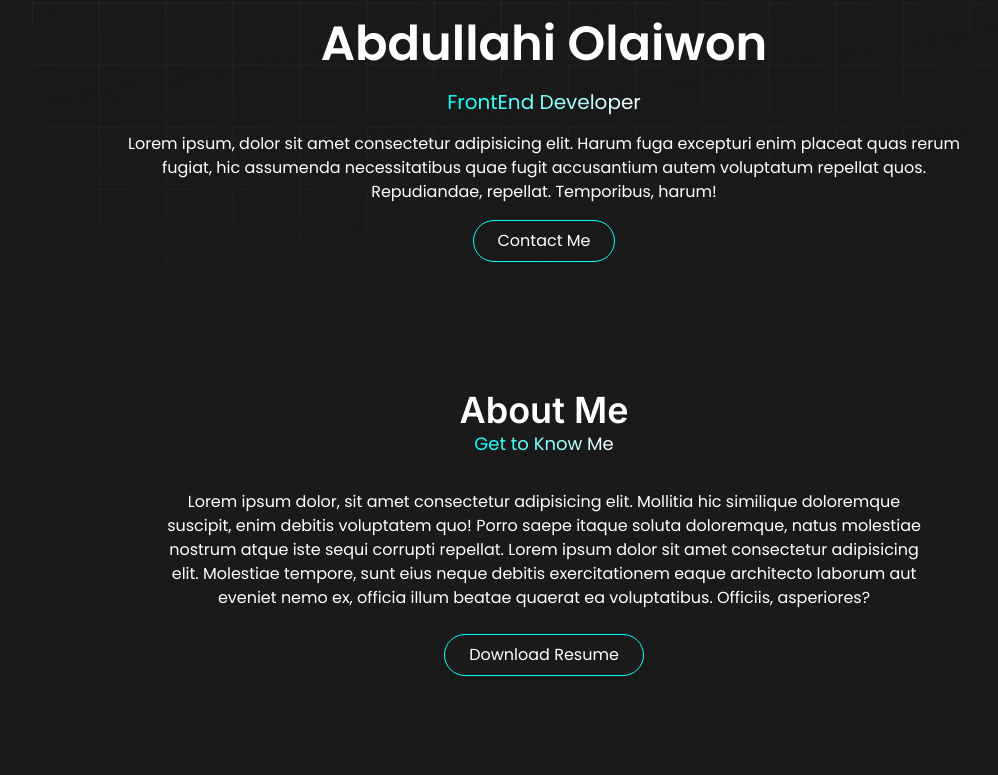
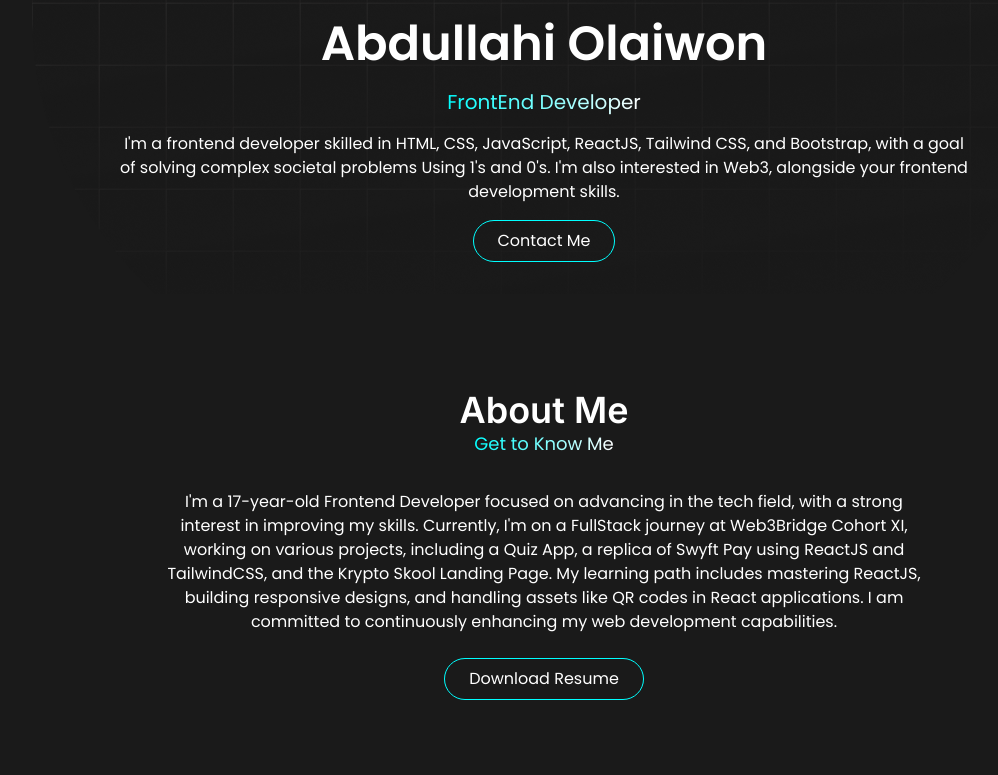
Before and after one commit to OlaiwonAbdullahi/Portfolio-V2, a React (Vite) app: page / in a window 1280 px wide. Shown: the part 360-1135 px from the top of the page, without its empty margins (96-1094 px from the left). Built offline with nearby package versions, Linux system fonts and the light colour scheme.

Commit message:
update About.tsx, Footer.tsx, Hero.tsx and NavBar.tsx

```diff
--- a/src/components/About.tsx
+++ b/src/components/About.tsx
@@ -21,13 +21,14 @@ export default function About() {
         className="mt-8 w-full md:w-3/5 text-white font-poppins text-center leading-normal text-sm md:text-base mx-auto"
         data-aos="fade-up"
       >
-        Lorem ipsum dolor, sit amet consectetur adipisicing elit. Mollitia hic
-        similique doloremque suscipit, enim debitis voluptatem quo! Porro saepe
-        itaque soluta doloremque, natus molestiae nostrum atque iste sequi
-        corrupti repellat. Lorem ipsum dolor sit amet consectetur adipisicing
-        elit. Molestiae tempore, sunt eius neque debitis exercitationem eaque
-        architecto laborum aut eveniet nemo ex, officia illum beatae quaerat ea
-        voluptatibus. Officiis, asperiores?
+        I'm a 17-year-old Frontend Developer focused on advancing in the tech
+        field, with a strong interest in improving my skills. Currently, I'm on
+        a FullStack journey at Web3Bridge Cohort XI, working on various
+        projects, including a Quiz App, a replica of Swyft Pay using ReactJS and
+        TailwindCSS, and the Krypto Skool Landing Page. My learning path
+        includes mastering ReactJS, building responsive designs, and handling
+        assets like QR codes in React applications. I am committed to
+        continuously enhancing my web development capabilities.
       </p>
 
       <button
--- a/src/components/Footer.tsx
+++ b/src/components/Footer.tsx
@@ -21,7 +21,10 @@ export default function Footer() {
           <button className="flex items-center gap-2 px-4 py-2">
             <img src={Gmail} className="h-5 w-7" alt="Gmail Icon" />
             <span className="text-footer font-poppins text-sm md:text-base">
-              olaiwonabdullahi@gmail.com
+              <a href="mailto:olaiwonabdullahi@gmail.com">
+                {" "}
+                olaiwonabdullahi@gmail.com
+              </a>
             </span>
           </button>
         </div>
--- a/src/components/Hero.tsx
+++ b/src/components/Hero.tsx
@@ -30,10 +30,10 @@ export default function Hero() {
         className="text-white text-sm md:text-base font-poppins text-center mx-4 md:mx-auto w-full md:w-2/3 mt-4"
         data-aos="fade-up"
       >
-        Lorem ipsum, dolor sit amet consectetur adipisicing elit. Harum fuga
-        excepturi enim placeat quas rerum fugiat, hic assumenda necessitatibus
-        quae fugit accusantium autem voluptatum repellat quos. Repudiandae,
-        repellat. Temporibus, harum!
+        I'm a frontend developer skilled in HTML, CSS, JavaScript, ReactJS,
+        Tailwind CSS, and Bootstrap, with a goal of solving complex societal
+        problems Using 1's and 0's. I'm also interested in Web3, alongside your
+        frontend development skills.
       </p>
       <button
         className="bg-transparent border-textColor rounded-3xl border px-6 py-2 mt-4 font-poppins text-white text-sm md:text-base"
--- a/src/components/NavBar.tsx
+++ b/src/components/NavBar.tsx
@@ -11,7 +11,7 @@ export default function Nav() {
     <nav className="bg-Background p-4 sticky top-0 z-10 ">
       <div className="flex item-center justify-between container">
         <div className="mt-4 md:mt-2">
-          <span className="font-oleo text-white ">Abdullahi</span>
+          <span className="font-oleo text-white text-xl ">Abdullahi</span>
         </div>
 
         <div className="md:hidden mt-4">
```
